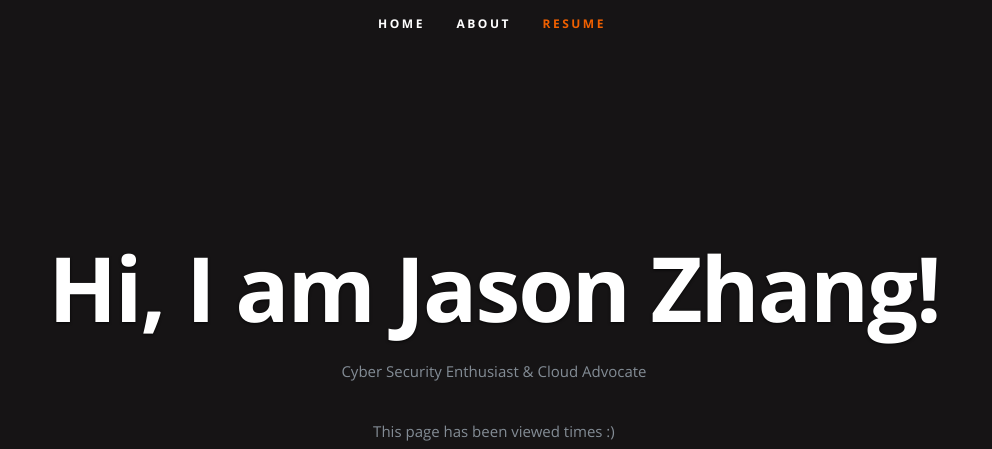
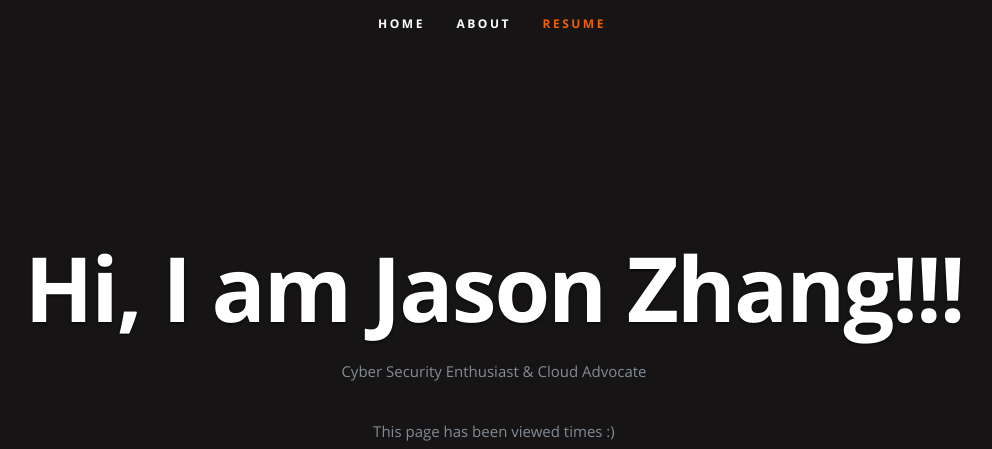
Before and after one commit to DFwJZ/azure-resume, a plain HTML site: page frontend/index.html in a window 1280 px wide. Shown: the top 449 px of the page, without its empty margins (148-1140 px from the left). Drawn offline with nearby package versions, Linux system fonts and the light colour scheme; no server answers.

Commit message:
Update to html

```diff
--- a/frontend/index.html
+++ b/frontend/index.html
@@ -59,7 +59,7 @@
 
       <div class="row banner">
         <div class="banner-text">
-          <h1 class="responsive-headline">Hi, I am Jason Zhang!</h1>
+          <h1 class="responsive-headline">Hi, I am Jason Zhang!!!</h1>
           <p>Cyber Security Enthusiast & Cloud Advocate</p>
           <p>This page has been viewed <a id="counter"></a> times :)</p>
           <ul class="social">
```
